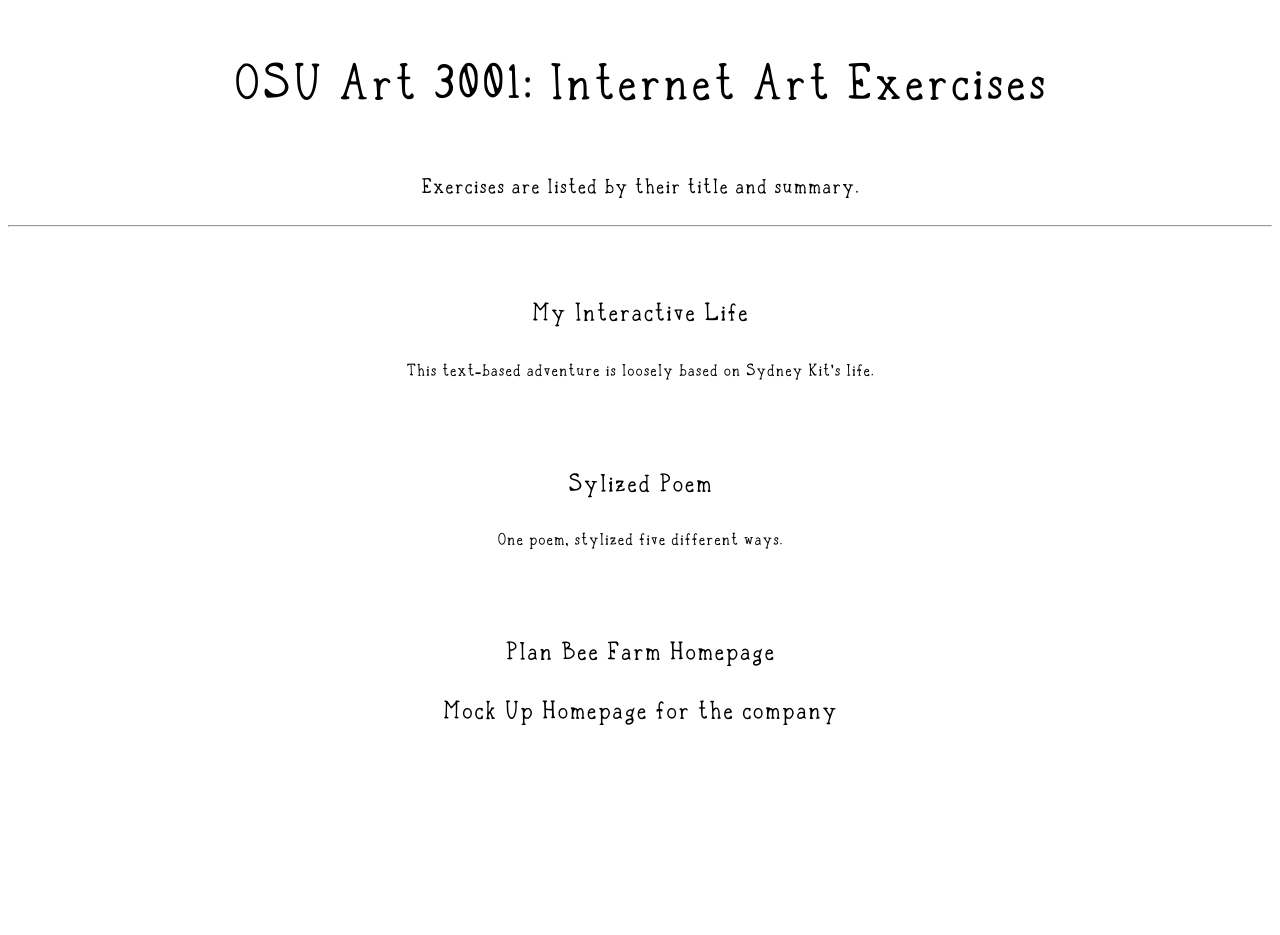
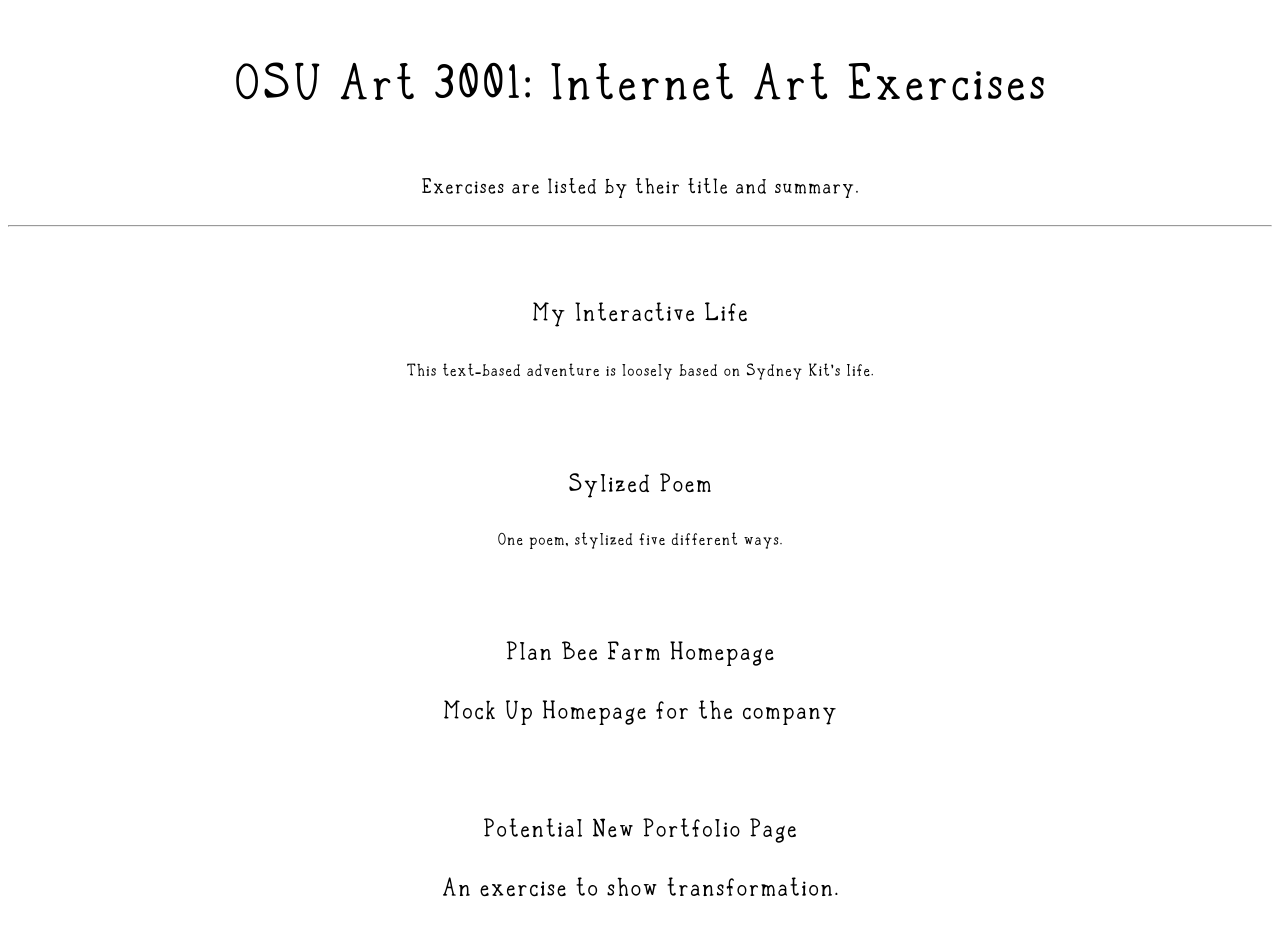
Before and after one commit to SydneyKit/website, a plain HTML site: page Collections/osu_InternetARt/exercises/index.html in a window 1280 px wide. Shown: the part 68-1003 px from the top of the page. Before the commit the page ends 826 px from the top, so only its background shows below. Drawn offline with Linux system fonts and the light colour scheme; files whose address does not match are found by name.

Commit message:
added ex 5 to index

```diff
--- a/Collections/osu_InternetARt/exercises/index.html
+++ b/Collections/osu_InternetARt/exercises/index.html
@@ -110,7 +110,11 @@ a:visited{color:black;}
     <a href="planbeefarm.html" ><b>Plan Bee Farm Homepage</b>
     <p style="font-size: 20px;"></p>Mock Up Homepage for the company</a>
 </p>
-
+<br>
+<p>
+    <a href="whychooseme.html" ><b>Potential New Portfolio Page</b>
+    <p style="font-size: 20px;"></p>An exercise to show transformation.</a>
+</p>
 </div>
 </body>
 
```
